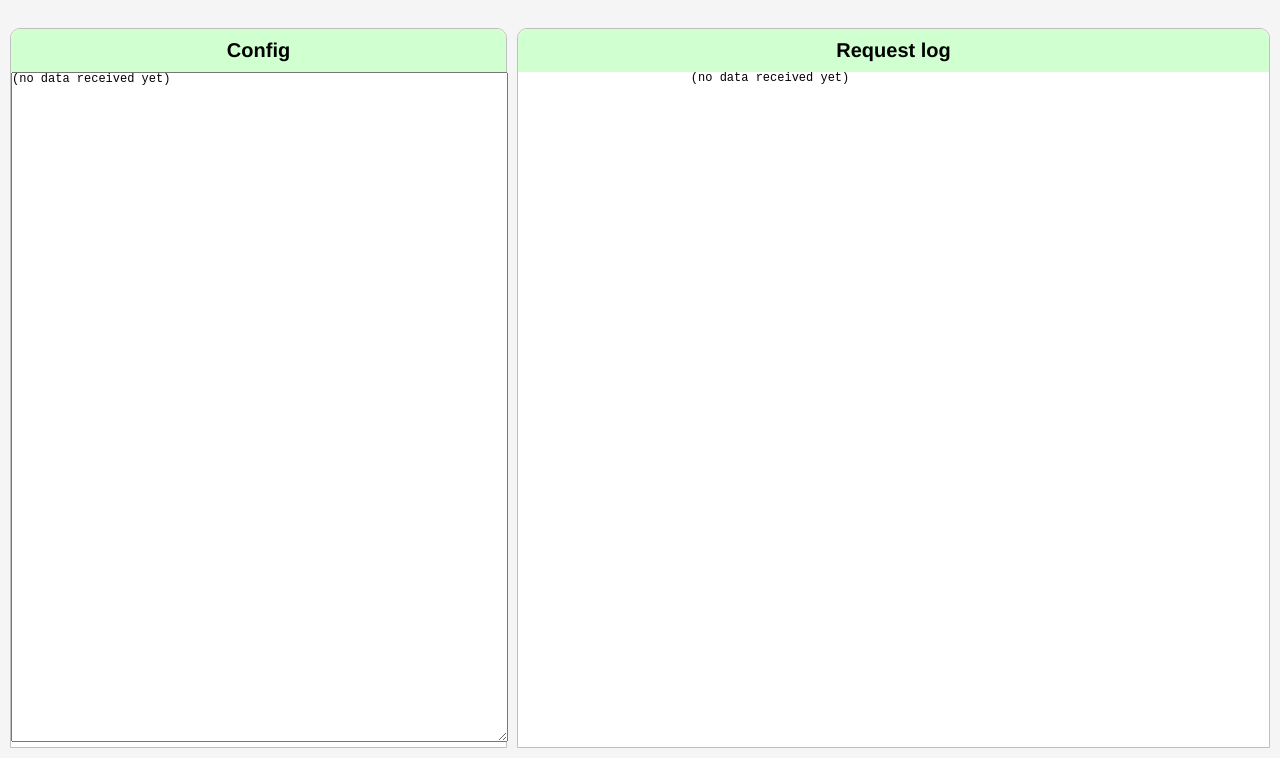
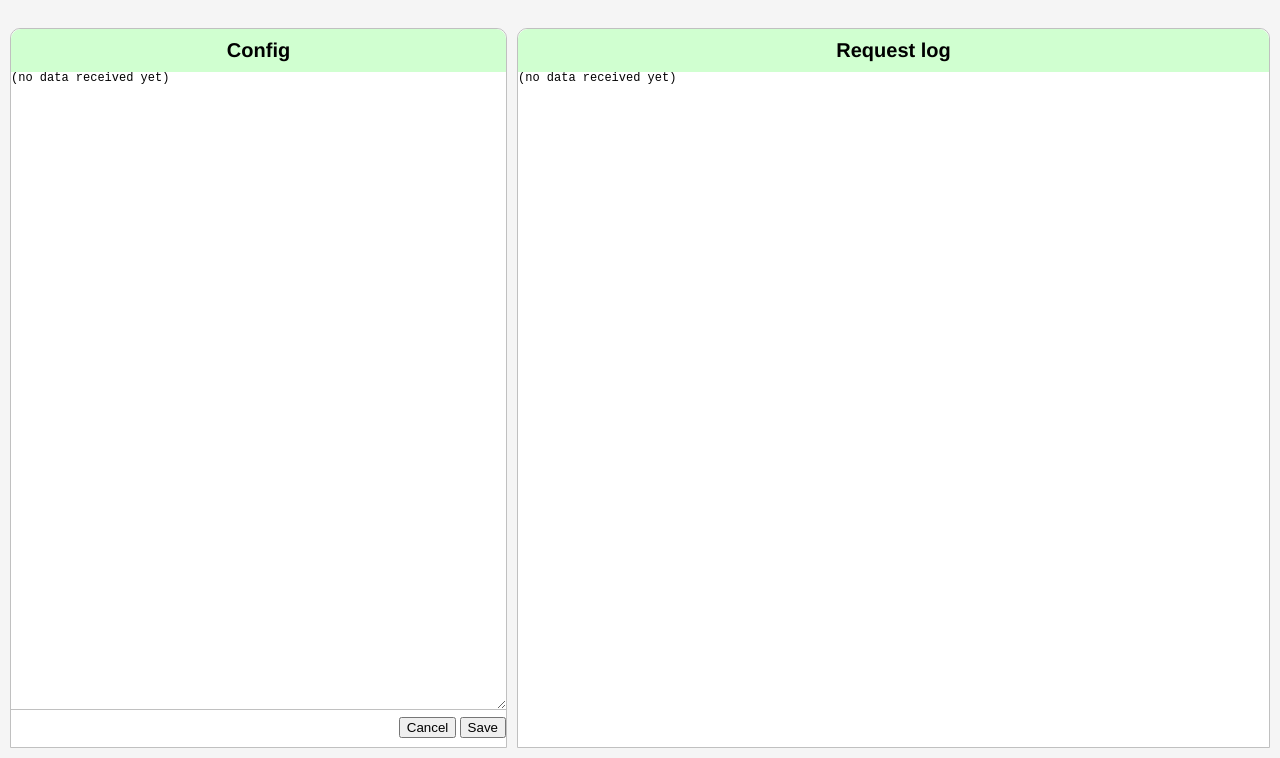
Before and after one commit to steinhdan/rule-based-proxy, a website: page public/index.html in a window 1280 px wide. Shown: the part 42-800 px from the top of the page. Drawn offline with nearby package versions, Linux system fonts and the light colour scheme; no server answers.

Commit message:
Added saving of config from UI

```diff
--- a/public/index.html
+++ b/public/index.html
@@ -7,6 +7,7 @@
     <script src="//ajax.googleapis.com/ajax/libs/jquery/2.1.1/jquery.min.js"></script>
 
     <style type="text/css">
+        div { box-sizing: border-box; }
         html, body { margin: 0; padding: 0; background-color: #f5f5f5; font-family: "Helvetica Neue",Helvetica,Arial,sans-serif;
             box-sizing: border-box; width: 100%; height: 100%; font-size: 0; overflow: hidden; }
 
@@ -17,7 +18,7 @@
         #leftPanel { left: 0; top: 0; padding-right: 5px; width: 40%; }
         #rightPanel { left: 40%; top: -100%; padding-left: 5px; width: 60% }
 
-        .step { box-sizing: border-box; border: 1px solid #c0c0c0; border-radius: 10px 10px 0 0; background-color: #ffffff;
+        .panelLayout { box-sizing: border-box; border: 1px solid #c0c0c0; border-radius: 10px 10px 0 0; background-color: #ffffff;
             font-size: 9pt; width: 100%; height: 100%; padding: 0 0 50px 0; margin: 0px; }
 
         h1 { font-size: 30px; margin: 5px 0 0 0; }
@@ -31,7 +32,7 @@
             font-size: 20px;
             text-align: center;
         }
-        #config { display: block; width: 100%; height: 100%;
+        #config { box-sizing: border-box; display: block; width: 100%; height: 100%; border: 0; border-bottom: 1px solid #c0c0c0;
             font: 12px/12px 'Courier new',monospace; overflow: scroll; margin: 0; padding: 0; }
         #log { box-sizing: border-box; font: 12px/12px 'Courier new',monospace; overflow: scroll; height: 100%; margin: 0; }
         .content { box-sizing: border-box; margin: 0; height: 100%; }
@@ -45,22 +46,24 @@
     </div>
     <div id="main">
         <div class="panel" id="leftPanel">
-            <div id="step1" class="step">
-                <h2>Config</h2>
-                <div class="content">
-                    <textarea id="config">
-(no data received yet)
-                    </textarea>
+            <div class="panelLayout" style="position: relative;">
+                <div style="box-sizing: border-box; height: 100%; padding-bottom: 30px; position: relative;">
+                    <h2>Config</h2>
+                    <div class="content">
+                        <textarea id="config">(no data received yet)</textarea>
+                    </div>
+                </div>
+                <div style="position: absolute; bottom: 0; height: 30px; width: 100%; text-align: right;">
+                    <button id="cancelButton" onclick="cancelConfig();">Cancel</button>
+                    <button id="saveButton" onclick="saveConfig();">Save</button>
                 </div>
             </div>
         </div>
         <div class="panel" id="rightPanel">
-            <div id="step2" class="step">
+            <div class="panelLayout">
                 <h2>Request log</h2>
                 <div class="content">
-                    <pre id="log">
-                        (no data received yet)
-                    </pre>
+                    <pre id="log">(no data received yet)</pre>
                 </div>
             </div>
         </div>
@@ -71,12 +74,13 @@
 
         // The config editor logic
         var latestServerConfig = '';
+        var configEl = document.getElementById('config');
+
         function pollConfig() {
             $.ajax({
                 type: 'GET',
                 url: 'config?rnd=' + Math.random(),
                 success: function (data) {
-                    var configEl = document.getElementById('config');
                     if (!latestServerConfig || latestServerConfig === configEl.value) {
                         configEl.value = JSON.stringify(data, null, 2);
                         latestServerConfig = configEl.value;
@@ -90,10 +94,37 @@
         }
         pollConfig();
 
+        function saveConfig() {
+            if (confirm('Are you sure?')) {
+                $.ajax({
+                    type: 'POST',
+                    url: 'config',
+                    data: configEl.value,
+                    contentType: "application/json; charset=utf-8",
+                    dataType: "json",
+                    success: function () {
+                        alert('Configuration saved.');
+                    },
+                    error: function () {
+                        alert('Unable to save config. Check syntax.');
+                    }
+                });
+            }
+        }
+
+        function cancelConfig() {
+            if (confirm('Are you sure?')) {
+                configEl.value = latestServerConfig;
+            }
+        }
+
+
 
         // The request log logic
         var requestLog = [];
         var afterTime = 0;
+        var logEl = document.getElementById('log');
+
         function pollRequestLog() {
             $.ajax({
                 type: 'GET',
@@ -111,7 +142,6 @@
                         requestLog.forEach(function (entry) {
                             html += (entry.allow ? 'ALLOW ' : 'DENY  ') + entry.method + ' ' + entry.url + '\n';
                         });
-                        var logEl = document.getElementById('log');
                         var wasAtBottom = (logEl.scrollTop + logEl.clientHeight + 1 >= logEl.scrollHeight);
                         logEl.innerHTML = html;
                         if (wasAtBottom) {
--- a/server.js
+++ b/server.js
@@ -13,10 +13,10 @@ app.use(bodyParser.json({ type: 'application/json' }));
 app.use(express.static(__dirname + '/public'));
 app.post('/config', function(req, res){
     res.setHeader('Content-Type', 'application/json');
-    if (typeof req.body !== 'object') {
+    if (typeof req.body !== 'object' || !req.body.allowedApps) {
         res.status(400).end('Bad request');
     } else {
-        fs.writeFileSync('./config-in.json', JSON.stringify(req.body));
+        fs.writeFileSync('./config.json', JSON.stringify(req.body, null, 2));
         res.end(JSON.stringify({ result: 'OK' }));
     }
 });
```
